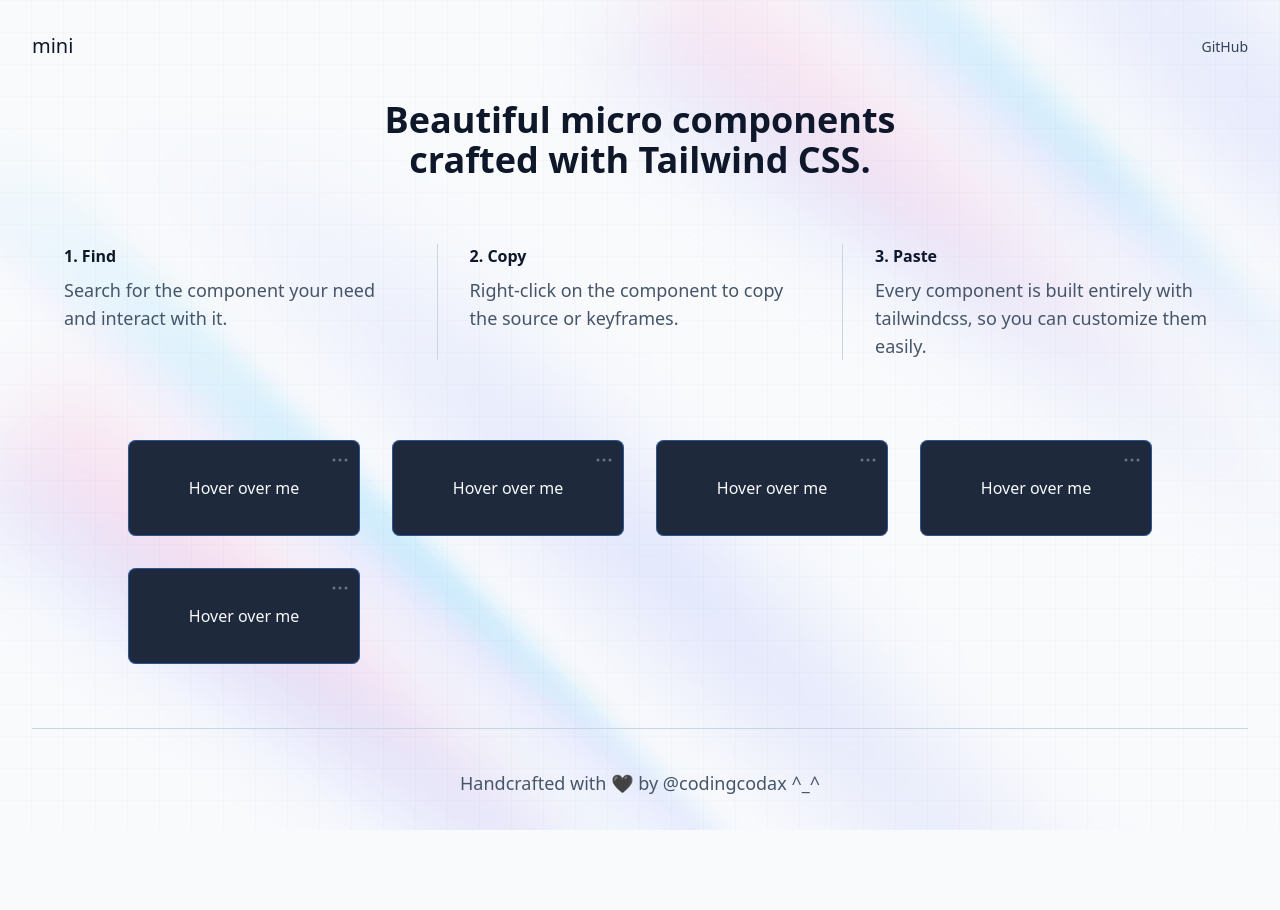
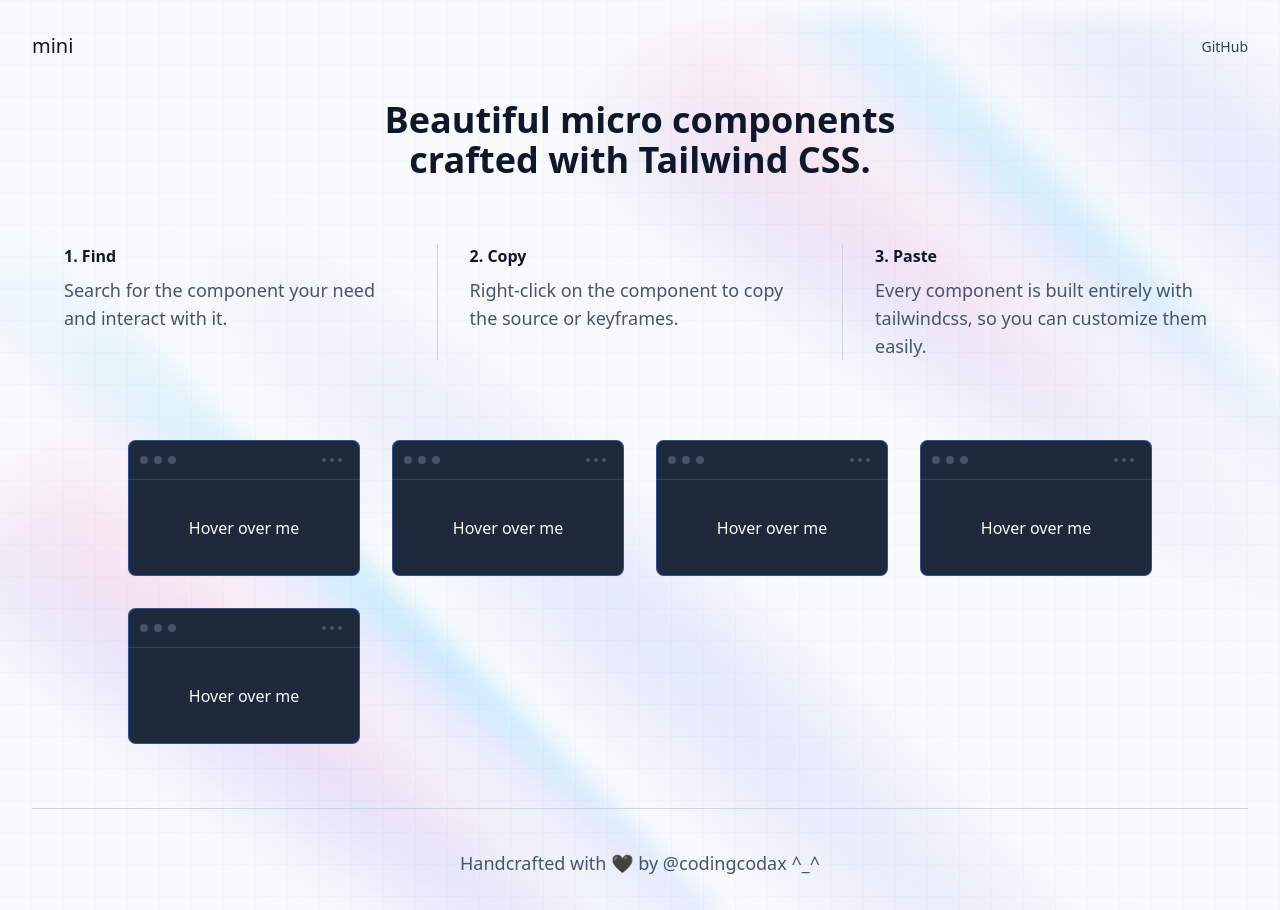
Before and after one commit to codingcodax/mini, a Next.js app: page /components in a window 1280 px wide. Before the commit the page ends 830 px from the top, so only its background shows below. Built offline with nearby package versions, Linux system fonts and the light colour scheme.

Commit message:
feat(components): style snippet as mini browser

```diff
--- a/src/components/pages/components/Snippet.tsx
+++ b/src/components/pages/components/Snippet.tsx
@@ -6,20 +6,23 @@ import { Icons } from '~/components/atoms';
 type SnippetProps = SnippetType;
 
 const Snippet = ({
-  title,
   githubLink,
   playgroundLink,
   source,
   animation,
 }: SnippetProps) => {
   return (
-    <li className='relative z-10 flex h-24 items-center justify-center rounded-lg bg-slate-800 ring-1 ring-inset backdrop-blur dark:bg-slate-900/70 dark:ring-white/10'>
-      {source}
+    <li className='relative rounded-lg bg-slate-800 ring-1 ring-inset backdrop-blur dark:bg-slate-900/70 dark:ring-white/10'>
+      <div className='flex h-10 items-center justify-between border-b border-slate-500/30 px-3'>
+        <div className='flex space-x-1.5'>
+          <div className='h-2 w-2 rounded-full bg-slate-600'></div>
+          <div className='h-2 w-2 rounded-full bg-slate-600'></div>
+          <div className='h-2 w-2 rounded-full bg-slate-600'></div>
+        </div>
 
-      <div className='absolute top-1 right-1 z-40'>
-        <Menu as='div' className='relative'>
-          <Menu.Button className='rounded-lg p-1 hover:bg-slate-800'>
-            <Icons.EllipsisHorizontal className='h-6 w-6' />
+        <Menu as='div' className='relative h-8'>
+          <Menu.Button className='rounded-lg hover:bg-slate-800'>
+            <Icons.EllipsisHorizontal className='h-8 w-8 fill-slate-600' />
           </Menu.Button>
 
           <Menu.Items className='absolute right-0 z-40 mt-2 grid w-56 rounded-md bg-slate-900 p-1 shadow-lg ring-1 ring-inset ring-white/10 backdrop-blur focus:outline-none'>
@@ -57,6 +60,8 @@ const Snippet = ({
           </Menu.Items>
         </Menu>
       </div>
+
+      <div className='flex h-24 items-center justify-center'>{source}</div>
     </li>
   );
 };
```
